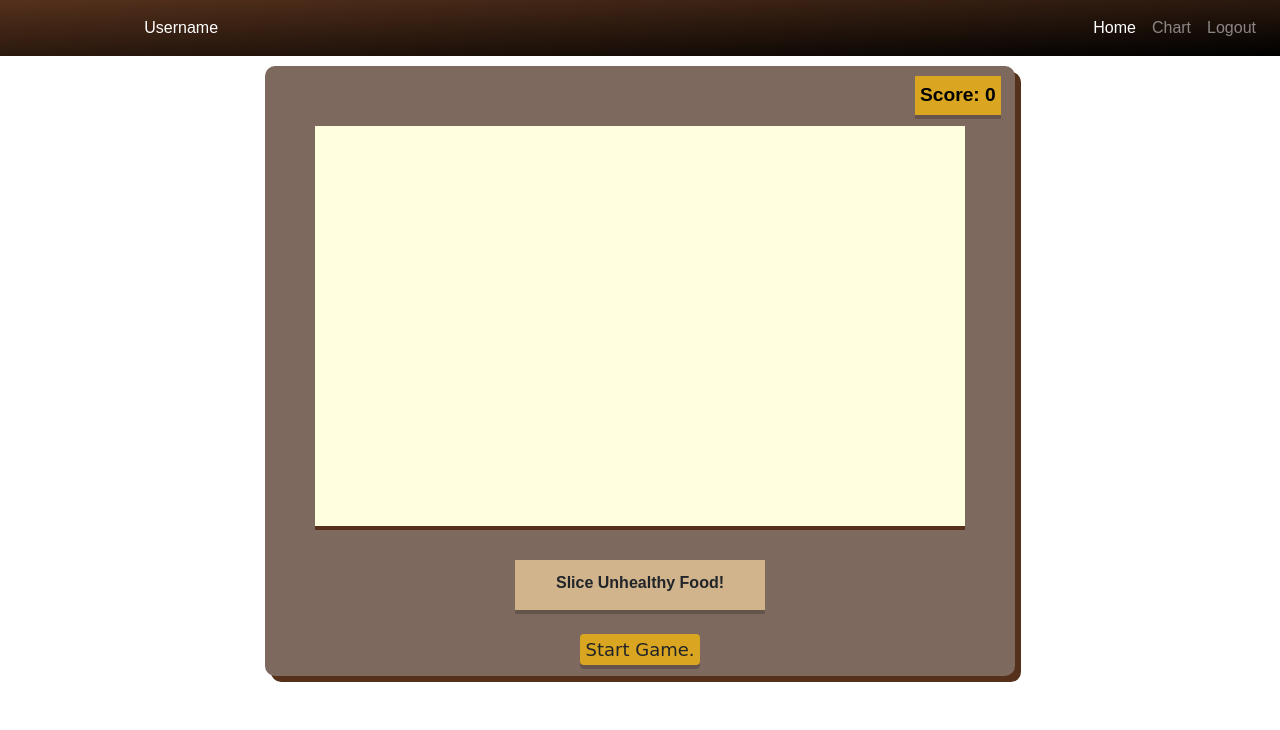
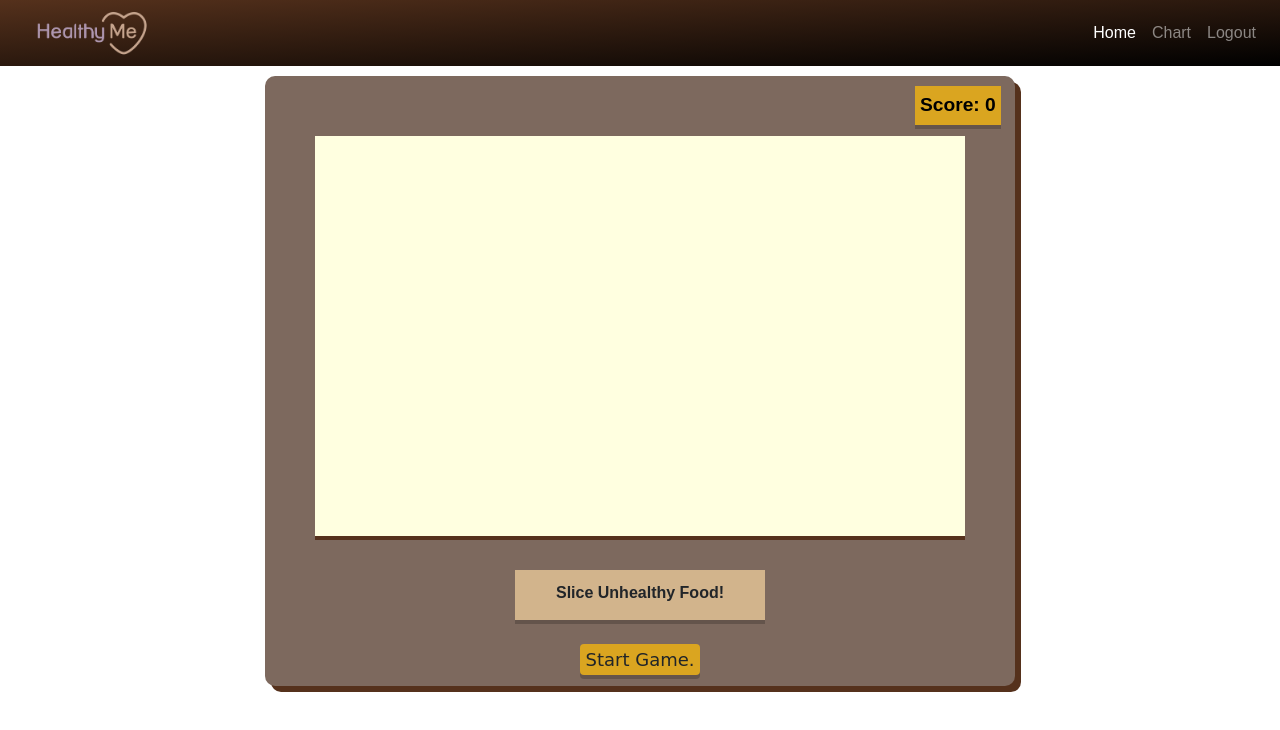
Before and after one commit to durveshnp/Game-CSI-SPIT-Hackathon, a plain HTML site: page index.html in a window 1280 px wide. Drawn offline with nearby package versions, Linux system fonts and the light colour scheme.

Commit message:
update nav

```diff
--- a/index.html
+++ b/index.html
@@ -14,13 +14,13 @@
 <body>
 
     <nav class="navbar navbar-expand-lg navbar-dark " style="background-image: linear-gradient(to bottom right, #55311c, #000)">
-        <img src="./img/navlogo.png" alt="">
+        <img src="./images/navlogo.png" alt="">
         <button class="navbar-toggler" type="button" data-toggle="collapse" data-target="#navbarNavAltMarkup" aria-controls="navbarNavAltMarkup" aria-expanded="false" aria-label="Toggle navigation">
           <span class="navbar-toggler-icon"></span>
         </button>
         <div class="collapse navbar-collapse" id="navbarNavAltMarkup">
           <div class="navbar-nav">
-            <a class="nav-item nav-link active" href="#">Username</a>
+            <!-- <a class="nav-item nav-link active" href="#">Username</a> -->
           </div>
         </div>
         <div class="navbar-collapse collapse w-100 order-3 dual-collapse2">
--- a/style.css
+++ b/style.css
@@ -13,7 +13,6 @@ html {
 nav img{
     width:150px;
 }
-
 
 #container {
     height: 610px;
```
Also changed, not shown: images/navlogo.png (added).
